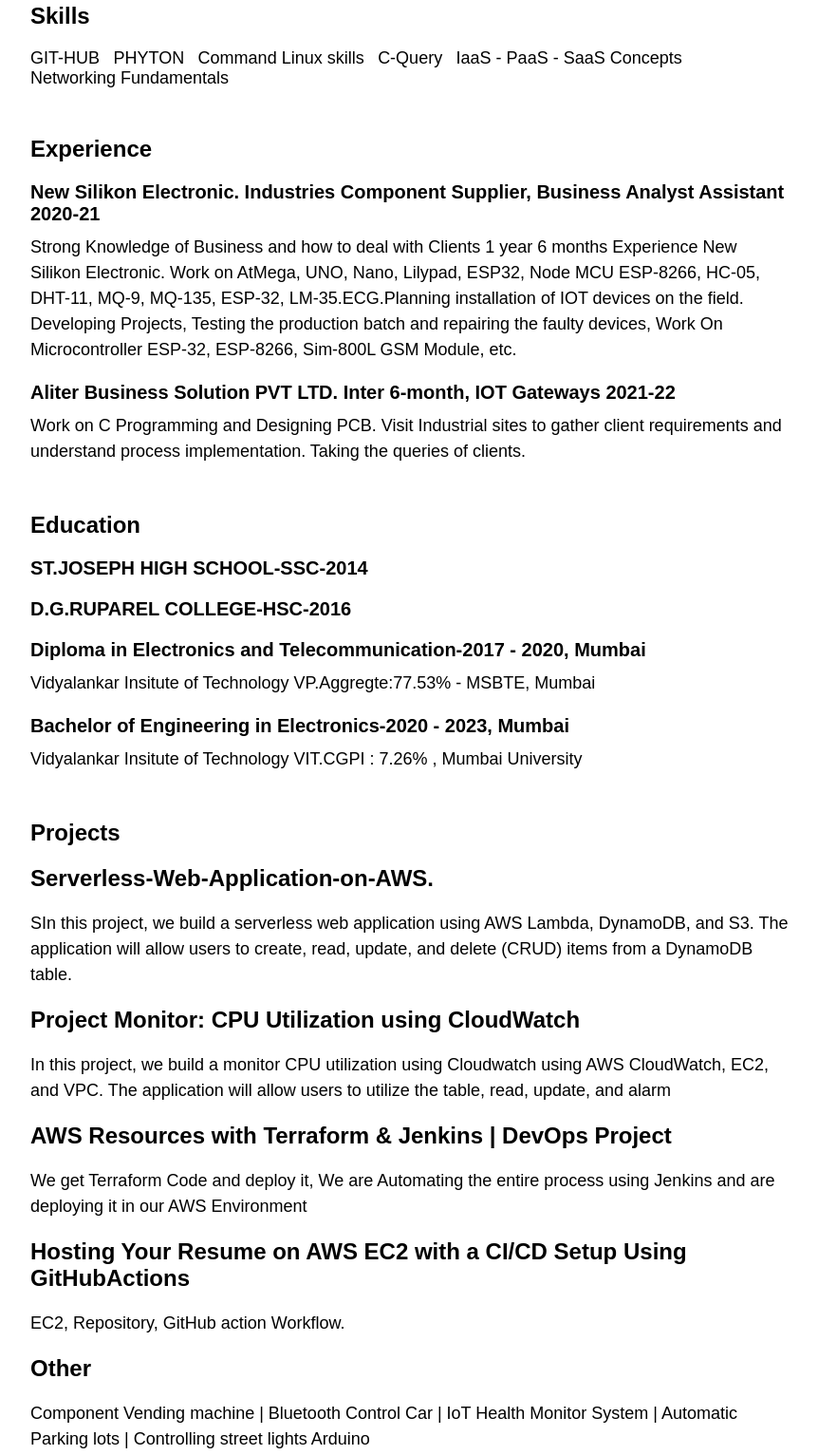
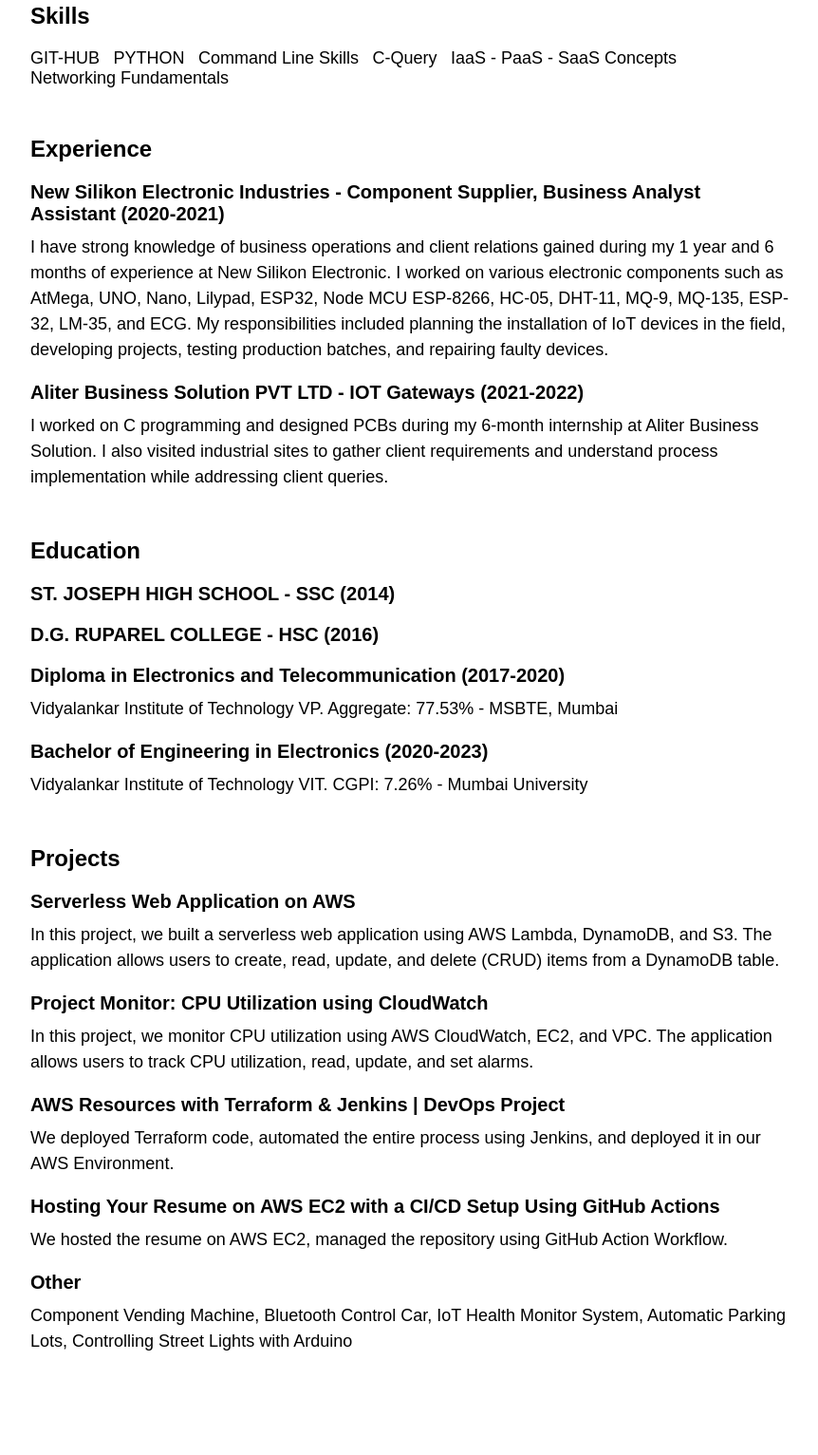
Before and after one commit to sufihub/Host-Resume-on-EC2, a plain HTML site: page index.html in a window 1280 px wide. Shown: the part 372-1904 px from the top of the page at 95% size, without its empty margins (208-1070 px from the left). Drawn offline with Linux system fonts and the light colour scheme.

Commit message:
index.html

```diff
--- a/index.html
+++ b/index.html
@@ -1,26 +1,29 @@
 <!DOCTYPE html>
-<html>
+<html lang="en">
 <head>
+    <meta charset="UTF-8">
+    <meta name="viewport" content="width=device-width, initial-scale=1.0">
     <title>Resume</title>
-        <link rel="stylesheet" type="text/css" href="style.css" />
+    <link rel="stylesheet" type="text/css" href="style.css">
 </head>
 <body>
     <div class="container">
         <header>
-                <h1>tech sufihub</h1>
-                <p>AWS aws solution architect</p>
+            <h1>Tech SufiHub</h1>
+            <p>AWS Solution Architect</p>
         </header>
         <section>
             <h2>Summary</h2>
             <p>
-                    As in Embedded Software Engineer with 2 years of experience in software development of embedded Systems in the IOT industry along with professional electronic component sales marketing with projects, Clearly state your decision to transition into a cloud computing career my interest in industry trends Cloud Computing (AWS) and Networking.</p>
+                I am an Embedded Software Engineer with 2 years of experience in software development for embedded systems in the IoT industry, along with professional electronic component sales and marketing experience. I am transitioning into a cloud computing career due to my interest in industry trends in Cloud Computing (AWS) and Networking.
+            </p>
         </section>
         <section>
             <h2>Skills</h2>
             <ul>
                 <li>GIT-HUB</li>
-                    <li>PHYTON</li>
-                    <li>Command Linux skills</li>
+                <li>PYTHON</li>
+                <li>Command Line Skills</li>
                 <li>C-Query</li>
                 <li>IaaS - PaaS - SaaS Concepts</li>
                 <li>Networking Fundamentals</li>
@@ -28,35 +31,36 @@
         </section>
         <section>
             <h2>Experience</h2>
-                <h3>New Silikon Electronic. Industries Component Supplier, Business Analyst Assistant 2020-21</h3>
+            <h3>New Silikon Electronic Industries - Component Supplier, Business Analyst Assistant (2020-2021)</h3>
             <p>
-                    Strong Knowledge of Business and how to deal with Clients 1 year 6 months Experience New Silikon Electronic. Work on AtMega, UNO, Nano, Lilypad, ESP32, Node MCU ESP-8266, HC-05, DHT-11, MQ-9, MQ-135, ESP-32,
-                    LM-35.ECG.Planning installation of IOT devices on the field. Developing Projects, Testing the production batch and repairing the faulty devices, Work On Microcontroller ESP-32, ESP-8266, Sim-800L GSM Module, etc.
+                I have strong knowledge of business operations and client relations gained during my 1 year and 6 months of experience at New Silikon Electronic. I worked on various electronic components such as AtMega, UNO, Nano, Lilypad, ESP32, Node MCU ESP-8266, HC-05, DHT-11, MQ-9, MQ-135, ESP-32, LM-35, and ECG. My responsibilities included planning the installation of IoT devices in the field, developing projects, testing production batches, and repairing faulty devices.
             </p>
-                <h3>Aliter Business Solution PVT LTD. Inter 6-month, IOT Gateways 2021-22</h3>
-                <p>Work on C Programming and Designing PCB. Visit Industrial sites to gather client requirements and understand process implementation. Taking the queries of clients.</p>
+            <h3>Aliter Business Solution PVT LTD - IOT Gateways (2021-2022)</h3>
+            <p>
+                I worked on C programming and designed PCBs during my 6-month internship at Aliter Business Solution. I also visited industrial sites to gather client requirements and understand process implementation while addressing client queries.
+            </p>
         </section>
         <section>
             <h2>Education</h2>
-                <h3>ST.JOSEPH HIGH SCHOOL-SSC-2014</h3>
-                <h3>D.G.RUPAREL COLLEGE-HSC-2016</h3>
-                <h3>Diploma in Electronics and Telecommunication-2017 - 2020, Mumbai</h3>
-                <p>Vidyalankar Insitute of Technology VP.Aggregte:77.53% - MSBTE, Mumbai</p>
-                <h3>Bachelor of Engineering in Electronics-2020 - 2023, Mumbai</h3>
-                <p>Vidyalankar Insitute of Technology VIT.CGPI : 7.26% , Mumbai University</p>
+            <h3>ST. JOSEPH HIGH SCHOOL - SSC (2014)</h3>
+            <h3>D.G. RUPAREL COLLEGE - HSC (2016)</h3>
+            <h3>Diploma in Electronics and Telecommunication (2017-2020)</h3>
+            <p>Vidyalankar Institute of Technology VP. Aggregate: 77.53% - MSBTE, Mumbai</p>
+            <h3>Bachelor of Engineering in Electronics (2020-2023)</h3>
+            <p>Vidyalankar Institute of Technology VIT. CGPI: 7.26% - Mumbai University</p>
         </section>
         <section id="projects">
             <h2>Projects</h2>
-                <h2>Serverless-Web-Application-on-AWS.</h2>
-                <p>SIn this project, we build a serverless web application using AWS Lambda, DynamoDB, and S3. The application will allow users to create, read, update, and delete (CRUD) items from a DynamoDB table.</p>
-                <h2>Project Monitor: CPU Utilization using CloudWatch</h2>
-                <p>In this project, we build a monitor CPU utilization using Cloudwatch using AWS CloudWatch, EC2, and VPC. The application will allow users to utilize the table, read, update, and alarm</p>
-                <h2>AWS Resources with Terraform & Jenkins | DevOps Project</h2>
-                <p>We get Terraform Code and deploy it, We are Automating the entire process using Jenkins and are deploying it in our AWS Environment</p>
-                <h2>Hosting Your Resume on AWS EC2 with a CI/CD Setup Using GitHubActions</h2>
-                <p>EC2, Repository, GitHub action Workflow.</p>
-                <h2>Other</h2>
-                <p>Component Vending machine | Bluetooth Control Car | IoT Health Monitor System | Automatic Parking lots | Controlling street lights Arduino</p>
+            <h3>Serverless Web Application on AWS</h3>
+            <p>In this project, we built a serverless web application using AWS Lambda, DynamoDB, and S3. The application allows users to create, read, update, and delete (CRUD) items from a DynamoDB table.</p>
+            <h3>Project Monitor: CPU Utilization using CloudWatch</h3>
+            <p>In this project, we monitor CPU utilization using AWS CloudWatch, EC2, and VPC. The application allows users to track CPU utilization, read, update, and set alarms.</p>
+            <h3>AWS Resources with Terraform & Jenkins | DevOps Project</h3>
+            <p>We deployed Terraform code, automated the entire process using Jenkins, and deployed it in our AWS Environment.</p>
+            <h3>Hosting Your Resume on AWS EC2 with a CI/CD Setup Using GitHub Actions</h3>
+            <p>We hosted the resume on AWS EC2, managed the repository using GitHub Action Workflow.</p>
+            <h3>Other</h3>
+            <p>Component Vending Machine, Bluetooth Control Car, IoT Health Monitor System, Automatic Parking Lots, Controlling Street Lights with Arduino</p>
         </section>
     </div>
 </body>
```
Lines whose indentation alone changed are shown as unchanged.
